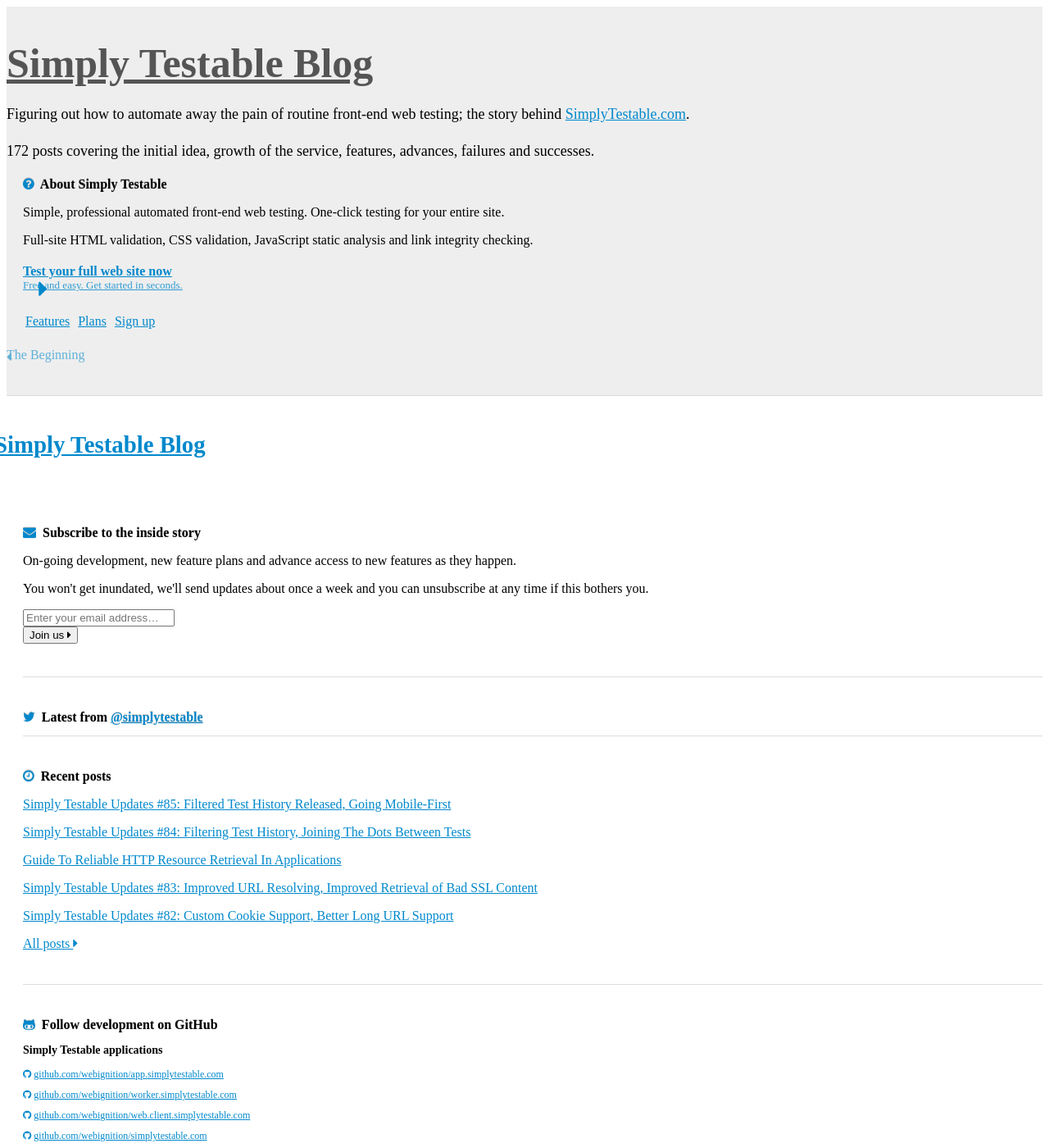
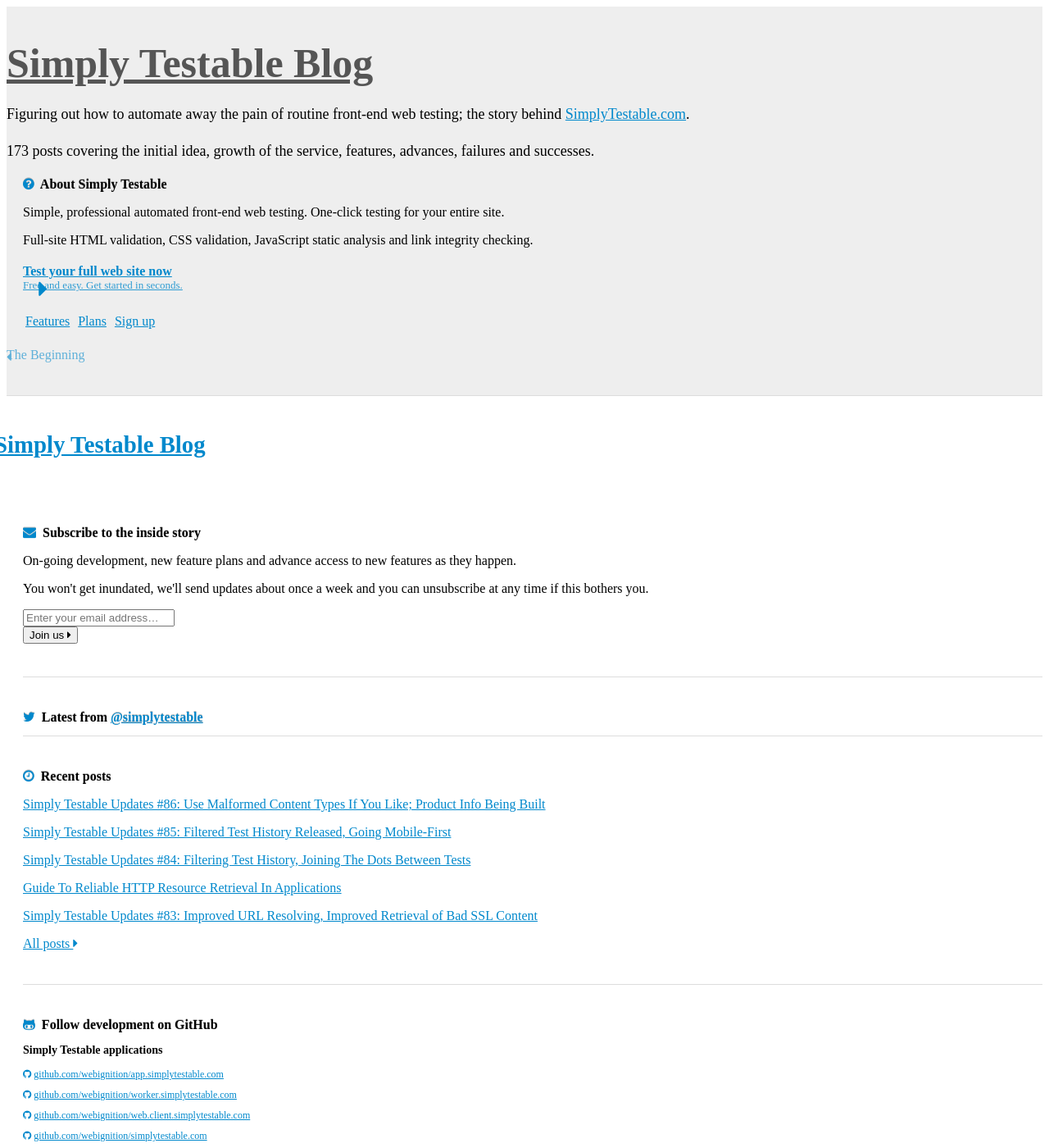
Before and after one commit to webignition/blog.simplytestable.com, a Jekyll site: the page built from index.html, in a window 1280 px wide and 1400 px high. Shown: the whole window at 82% size. Built offline with Jekyll 4.4.1, drawn with Linux system fonts in a browser that asks for light colours; nearby versions of some CDN libraries; comment, search, counter and statistics services are not loaded; a style sheet for code colours, icons or effects is not loaded.

```diff
--- /dev/null
+++ b/_posts/2014/2014-04-23-simply-testable-updates-86.html
@@ -0,0 +1,15 @@
+---
+layout: newsletter
+title: "Simply Testable Updates #86: Use Malformed Content Types If You Like; Product Info Being Built"
+author:
+    name: Jon Cram
+    url: http://webignition.net
+continue_reading: false
+newsletter:
+    issue_number: 86th
+    url: http://us5.campaign-archive1.com/?u=ac75e33d993d2b502e333ddd0&amp;id=e6d618b389
+    highlights:
+        - <a href="http://us5.campaign-archive1.com/?u=ac75e33d993d2b502e333ddd0&amp;id=e6d618b389#use-malformed-content-types-if-you-like">Use malformed content types if you like</a>
+        - <a href="http://us5.campaign-archive1.com/?u=ac75e33d993d2b502e333ddd0&amp;id=e6d618b389#product-info-being-built">Product info being built</a>
+    closing_sentence: Expect the next newsletter in a week from now on 30 April 2014
+---
--- a/archive/index.html
+++ b/archive/index.html
@@ -6,6 +6,28 @@ is_archive: true
 <ol class="archive">
 
 
+    <li value="173">
+        <h2><a href="/simply-testable-updates-86/">Simply Testable Updates #86: Use Malformed Content Types If You Like; Product Info Being Built </a></h2>
+        <p class="post-date">April 23, 2014</p>
+
+
+
+
+
+
+
+
+
+    <p>
+        Our <a href="http://us5.campaign-archive1.com/?u=ac75e33d993d2b502e333ddd0&amp;id=e6d618b389">86th updates newsletter</a> went out today.
+    </p>
+
+
+
+
+    </li>
+
+
     <li value="172">
         <h2><a href="/simply-testable-updates-85/">Simply Testable Updates #85: Filtered Test History Released, Going Mobile-First </a></h2>
         <p class="post-date">April 16, 2014</p>
```
Also changed, not shown: sitemap.xml (+7 -3 lines).
